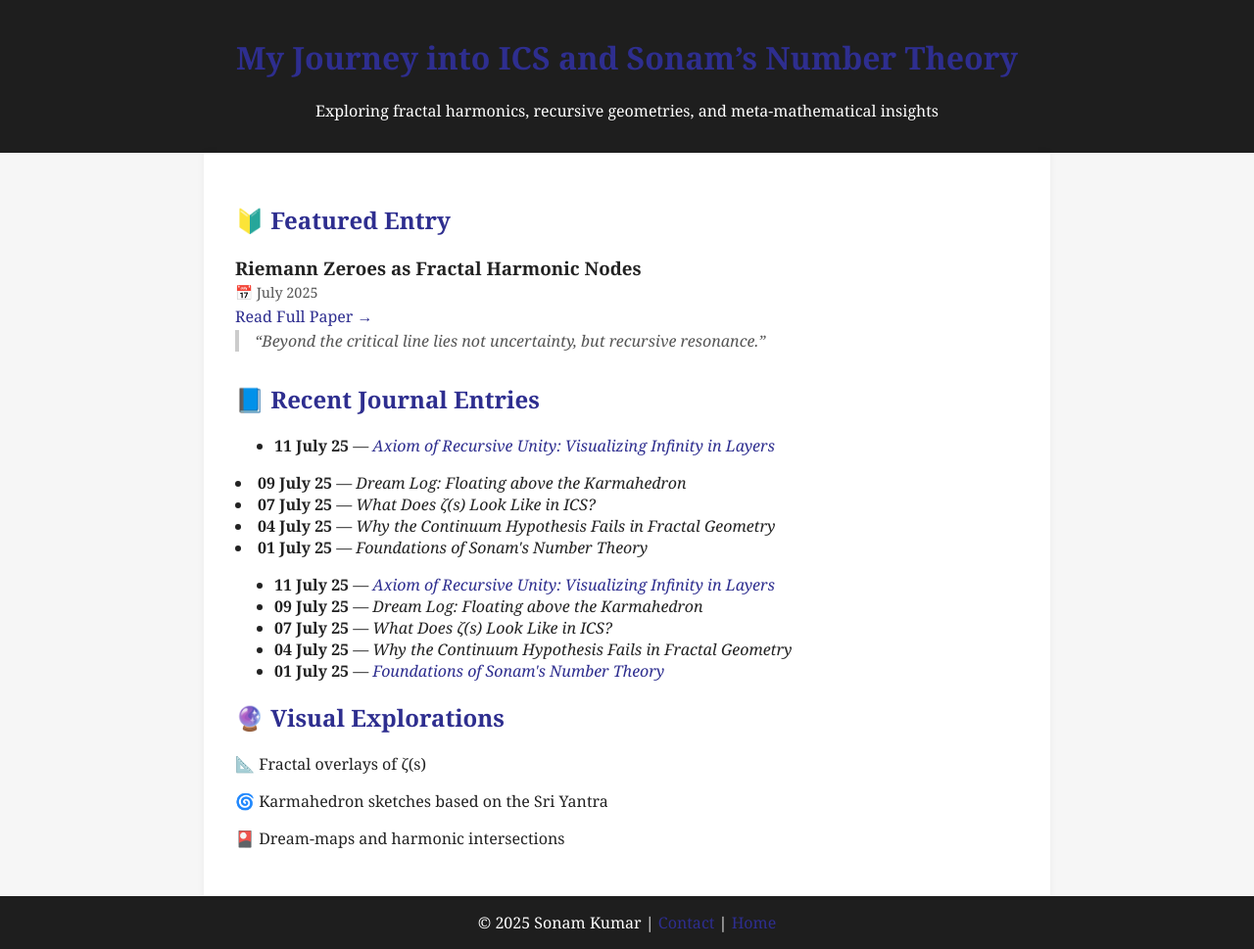
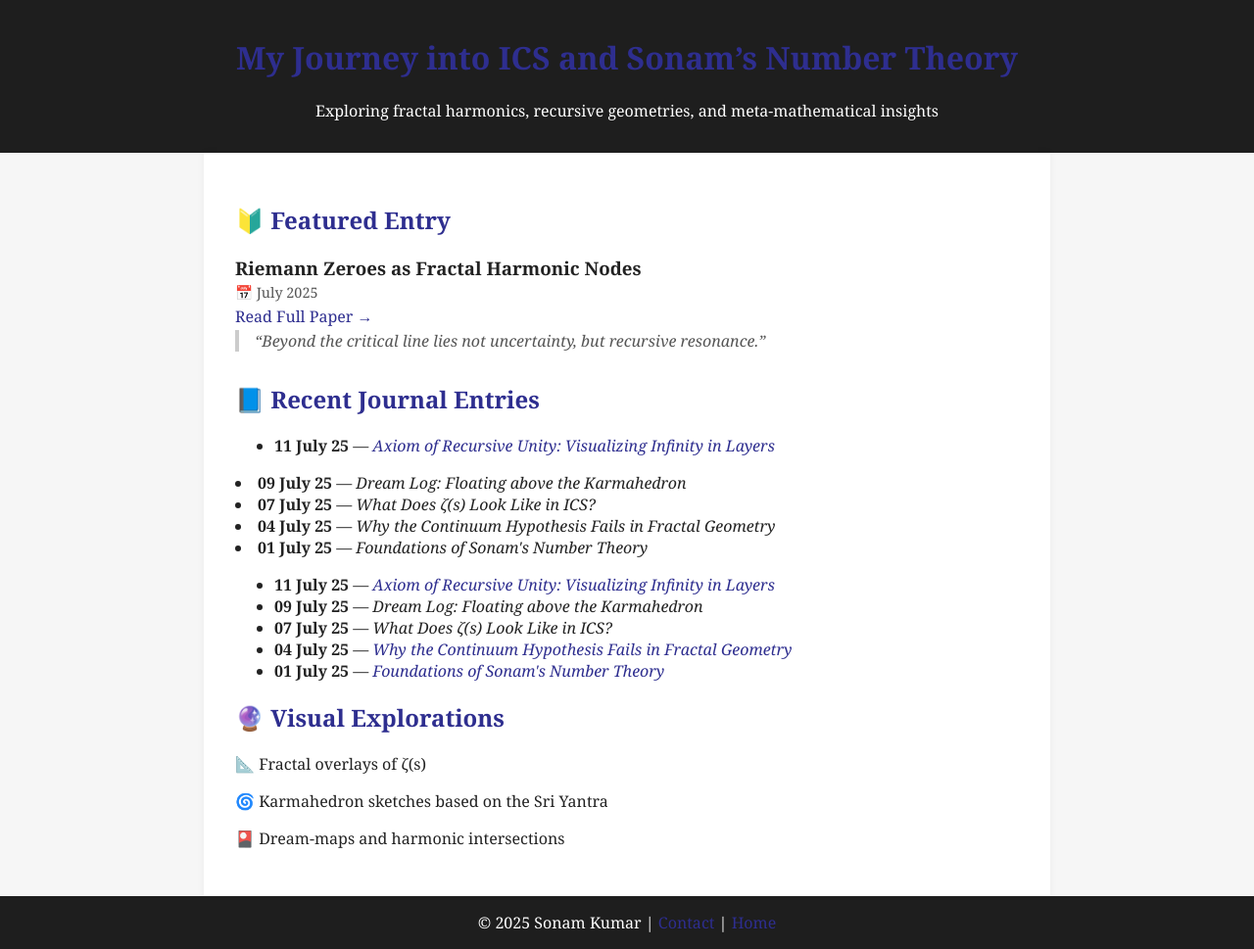
Before and after one commit to kumarsonam/kumarsonam.github.io, a Jekyll site: the page journal/index.html, which Jekyll copies as it is, in a window 1280 px wide. Shown: the whole page at 98% size. Built offline with Jekyll 4.4.1, drawn with Linux system fonts in a browser that asks for light colours.

Commit message:
Added Continuum Hypothesis and Fractal Geometry into journal/index.html

```diff
--- a/journal/index.html
+++ b/journal/index.html
@@ -85,7 +85,7 @@
                 "><i>Axiom of Recursive Unity: Visualizing Infinity in Layers</i></a></li>
             <li><b>09 July 25</b> — <i>Dream Log: Floating above the Karmahedron</i></li>
             <li><b>07 July 25</b> — <i>What Does ζ(s) Look Like in ICS?</i></li>
-            <li><b>04 July 25</b> — <i>Why the Continuum Hypothesis Fails in Fractal Geometry</i></li>
+            <li><b>04 July 25</b> — <a href="/2025/07/04/continuum-hypothesis-fractal-geometry.html"><i>Why the Continuum Hypothesis Fails in Fractal Geometry</i></a></li>
             <li><b>01 July 25</b> — <a href="/2025/07/01/foundations-sonam-number-theory.html"><i>Foundations of Sonam's Number Theory</i></a></li>
         </ul>
 
```
